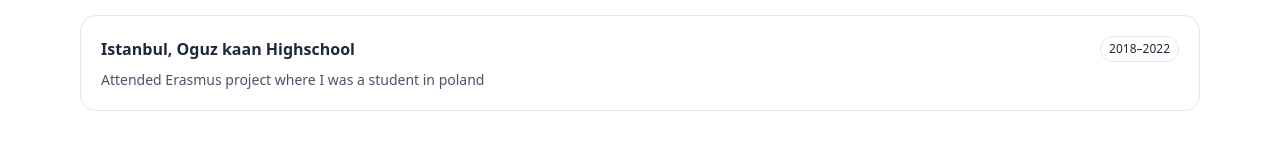
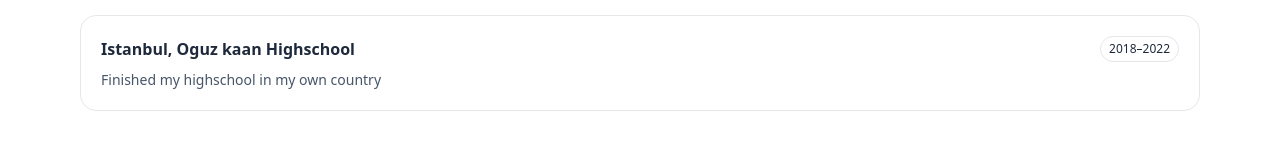
Before and after one commit to kemalbatut/Portfolio, a website: page index.html in a window 1280 px wide. Shown: the part 2414-2574 px from the top of the page. Drawn offline with nearby package versions, Linux system fonts and the light colour scheme.

```diff
--- a/index.html
+++ b/index.html
@@ -301,7 +301,7 @@
         <h3 class="font-semibold">Istanbul, Oguz kaan Highschool</h3>
         <span class="text-xs rounded-full px-2 py-1 border">2018–2022</span>
       </div>
-      <p class="mt-2 text-sm text-slate-600 dark:text-slate-300">Attended Erasmus project where I was a student in poland</p>
+      <p class="mt-2 text-sm text-slate-600 dark:text-slate-300">Finished my highschool in my own country</p>
     </div>
   </section>
 
```
Also changed, not shown: package.json (+17 -5 lines), 1 other file.
